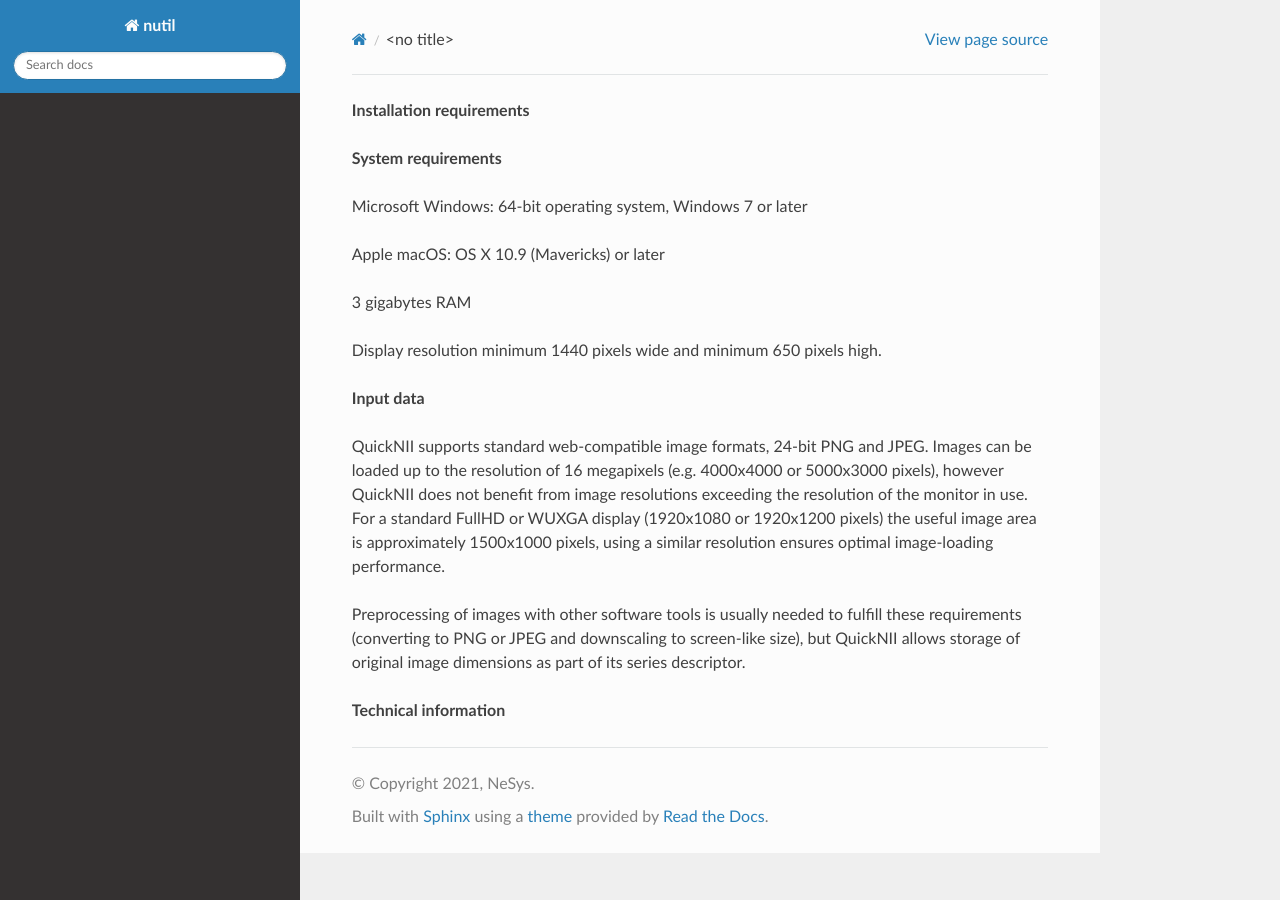
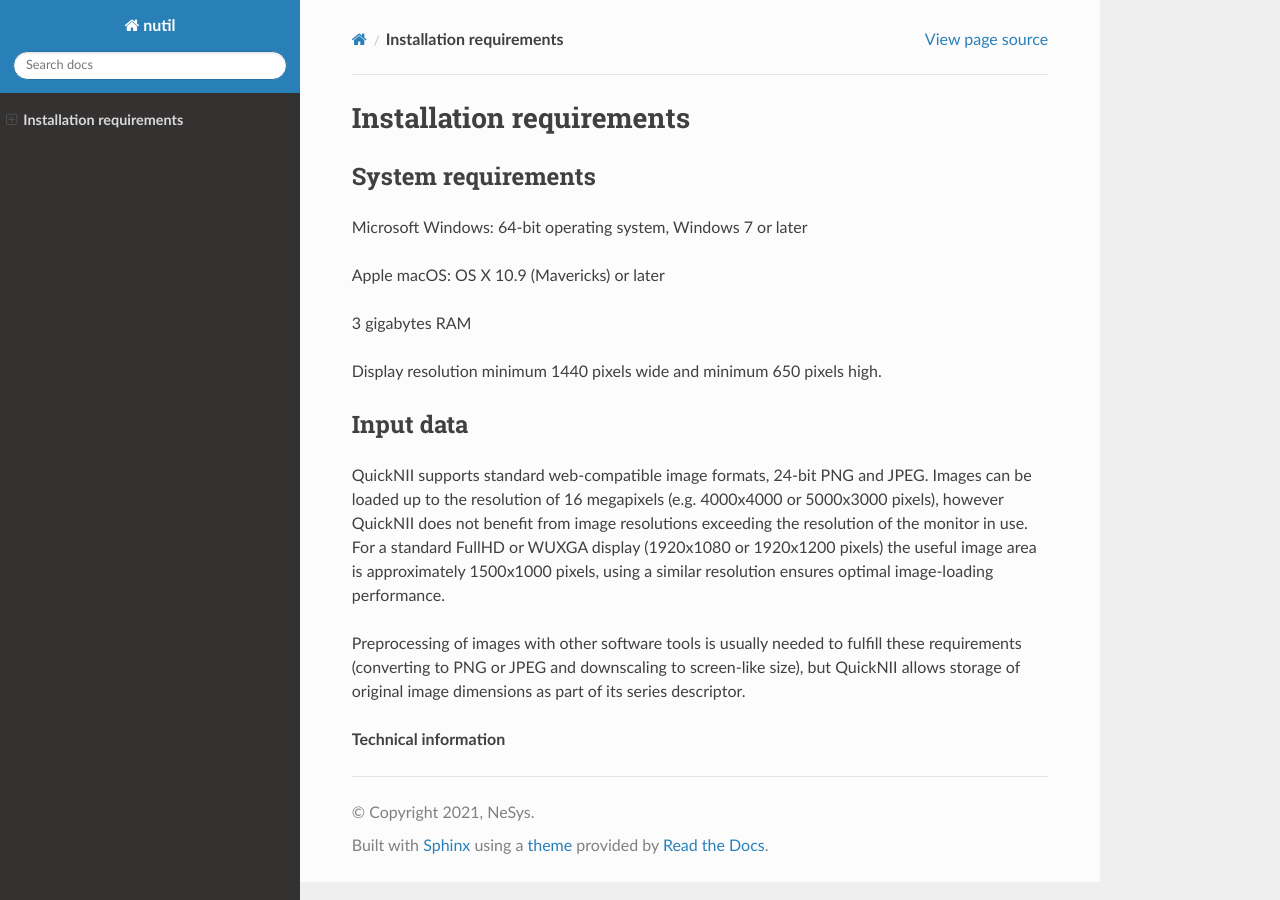
Before and after one commit to Tevemadar/QuickNII, a Sphinx documentation site: the page built from Docs/Installation.rst, in a window 1280 px wide. Built offline with Sphinx 7.4.7 and the Read the Docs theme 2.0.0, drawn with Linux system fonts in a browser that asks for light colours.

Commit message:
Update Installation.rst

```diff
--- a/Docs/Installation.rst
+++ b/Docs/Installation.rst
@@ -1,7 +1,7 @@
 **Installation requirements**
-
+------------------------------------
 **System requirements**
-
+~~~~~~~~~~~~~~~~~~~~~~~~
 Microsoft Windows: 64-bit operating system, Windows 7 or later
 
 Apple macOS: OS X 10.9 (Mavericks) or later
@@ -11,15 +11,15 @@ Apple macOS: OS X 10.9 (Mavericks) or later
 Display resolution minimum 1440 pixels wide and minimum 650 pixels high.
 
 **Input data**
-
-| QuickNII supports standard web-compatible image formats, 24-bit PNG
-  and JPEG. Images can be loaded up to the resolution of 16 megapixels
-  (e.g. 4000x4000 or 5000x3000 pixels), however QuickNII does not
-  benefit from image resolutions exceeding the resolution of the monitor
-  in use. For a standard FullHD or WUXGA display (1920x1080 or 1920x1200
-  pixels) the useful image area is approximately 1500x1000 pixels, using
-  a similar resolution ensures optimal image-loading
-| performance.
+~~~~~~~~~~~~~~~~~~~~
+QuickNII supports standard web-compatible image formats, 24-bit PNG
+and JPEG. Images can be loaded up to the resolution of 16 megapixels
+(e.g. 4000x4000 or 5000x3000 pixels), however QuickNII does not
+benefit from image resolutions exceeding the resolution of the monitor
+in use. For a standard FullHD or WUXGA display (1920x1080 or 1920x1200
+pixels) the useful image area is approximately 1500x1000 pixels, using
+a similar resolution ensures optimal image-loading
+performance.
 
 Preprocessing of images with other software tools is usually needed to
 fulfill these requirements (converting to PNG or JPEG and downscaling to
```
